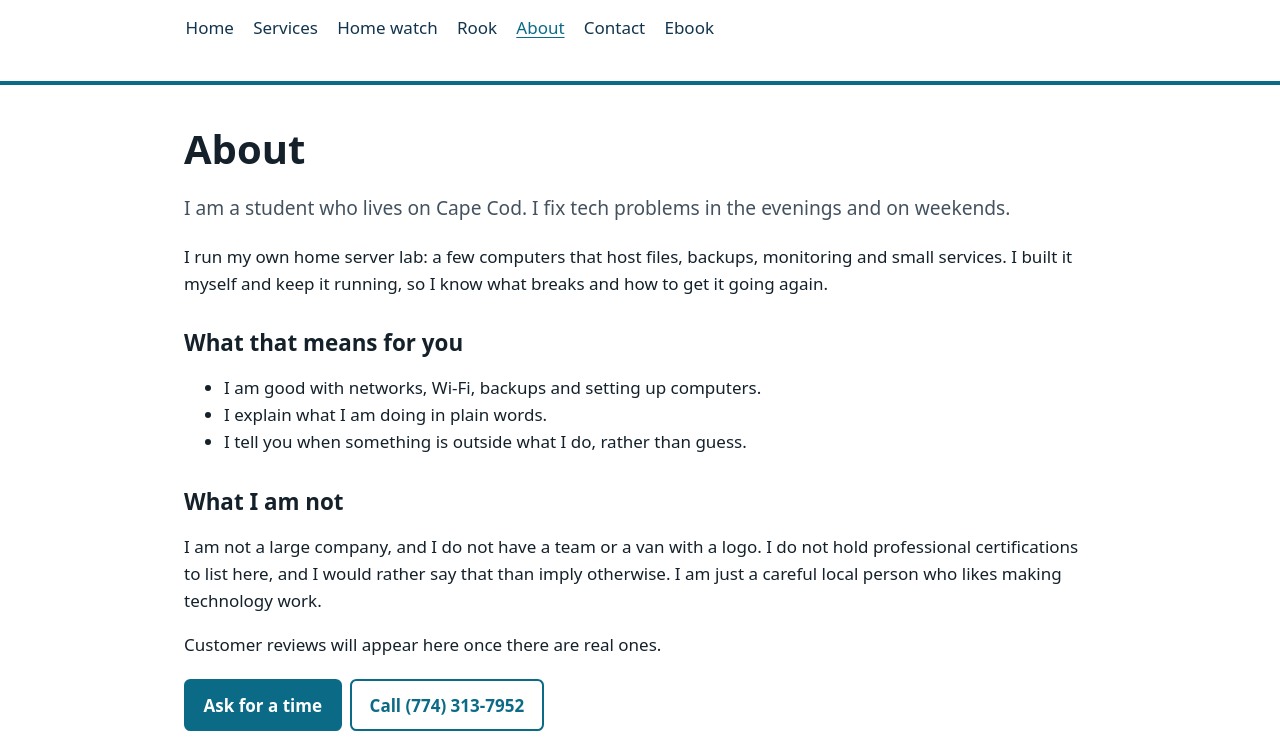
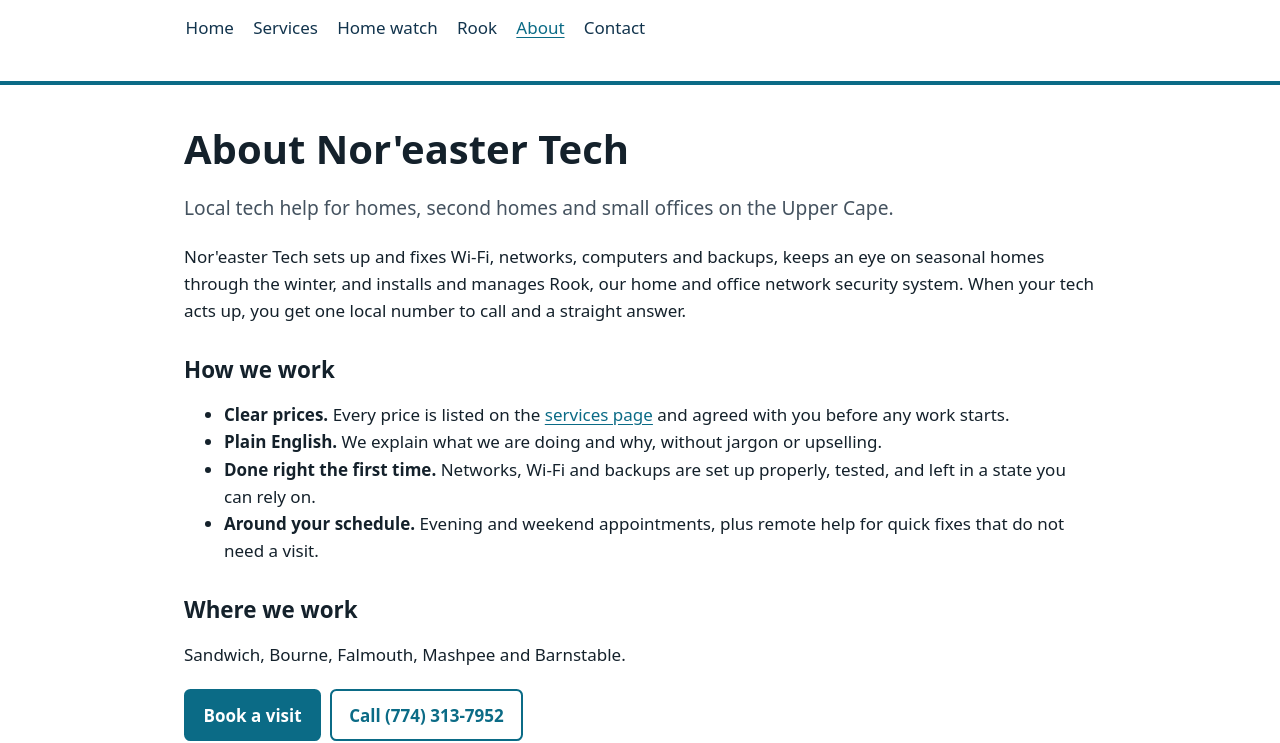
Before and after one commit to thelorax1775/noreastertech.com, a plain HTML site: page about.html in a window 1280 px wide. Shown: the part 77-820 px from the top of the page. Drawn offline with Linux system fonts and the light colour scheme.

Commit message:
About rewrite; Ebook out of the menu

```diff
--- a/about.html
+++ b/about.html
@@ -3,12 +3,12 @@
 <head>
 <meta charset="utf-8">
 <meta name="viewport" content="width=device-width, initial-scale=1">
-<title>About | Nor'easter Tech</title>
-<meta name="description" content="Nor'easter Tech is run by a local student on Cape Cod who builds and maintains a home server lab. Honest about what I do and do not do.">
+<title>About Nor'easter Tech</title>
+<meta name="description" content="Nor'easter Tech is local tech help for homes, second homes and small offices on the Upper Cape: Wi-Fi, networks, computers, backups, home watch and Rook network security.">
 <meta name="theme-color" content="#12344d">
 <link rel="canonical" href="https://noreastertech.com/about.html">
 <meta property="og:title" content="About | Nor'easter Tech">
-<meta property="og:description" content="Nor'easter Tech is run by a local student on Cape Cod who builds and maintains a home server lab. Honest about what I do and do not do.">
+<meta property="og:description" content="Nor'easter Tech is local tech help for homes, second homes and small offices on the Upper Cape: Wi-Fi, networks, computers, backups, home watch and Rook network security.">
 <meta property="og:type" content="website">
 <meta property="og:url" content="https://noreastertech.com/about.html">
 <meta name="twitter:card" content="summary">
@@ -21,25 +21,25 @@
 <div class="wrap bar">
 <a class="brand" href="index.html"><img src="logo.svg" alt="Nor'easter Tech" width="220" height="43"></a>
 <p class="tagline">Weathering your tech storms.</p>
-<nav aria-label="Main"><ul><li><a href="index.html">Home</a></li><li><a href="services.html">Services</a></li><li><a href="home-watch.html">Home watch</a></li><li><a href="rook.html">Rook</a></li><li><a href="about.html" aria-current="page">About</a></li><li><a href="contact.html">Contact</a></li><li><a href="book.html">Ebook</a></li></ul></nav>
+<nav aria-label="Main"><ul><li><a href="index.html">Home</a></li><li><a href="services.html">Services</a></li><li><a href="home-watch.html">Home watch</a></li><li><a href="rook.html">Rook</a></li><li><a href="about.html" aria-current="page">About</a></li><li><a href="contact.html">Contact</a></li></ul></nav>
 </div>
 </header>
 <main id="main" tabindex="-1">
 
 <section class="wrap">
-<h1>About</h1>
-<p class="lead">I am a student who lives on Cape Cod. I fix tech problems in the evenings and on weekends.</p>
-<p>I run my own home server lab: a few computers that host files, backups, monitoring and small services. I built it myself and keep it running, so I know what breaks and how to get it going again.</p>
-<h2>What that means for you</h2>
+<h1>About Nor'easter Tech</h1>
+<p class="lead">Local tech help for homes, second homes and small offices on the Upper Cape.</p>
+<p>Nor'easter Tech sets up and fixes Wi-Fi, networks, computers and backups, keeps an eye on seasonal homes through the winter, and installs and manages Rook, our home and office network security system. When your tech acts up, you get one local number to call and a straight answer.</p>
+<h2>How we work</h2>
 <ul>
-<li>I am good with networks, Wi-Fi, backups and setting up computers.</li>
-<li>I explain what I am doing in plain words.</li>
-<li>I tell you when something is outside what I do, rather than guess.</li>
+<li><strong>Clear prices.</strong> Every price is listed on the <a href="services.html">services page</a> and agreed with you before any work starts.</li>
+<li><strong>Plain English.</strong> We explain what we are doing and why, without jargon or upselling.</li>
+<li><strong>Done right the first time.</strong> Networks, Wi-Fi and backups are set up properly, tested, and left in a state you can rely on.</li>
+<li><strong>Around your schedule.</strong> Evening and weekend appointments, plus remote help for quick fixes that do not need a visit.</li>
 </ul>
-<h2>What I am not</h2>
-<p>I am not a large company, and I do not have a team or a van with a logo. I do not hold professional certifications to list here, and I would rather say that than imply otherwise. I am just a careful local person who likes making technology work.</p>
-<p>Customer reviews will appear here once there are real ones.</p>
-<p><a class="btn" href="contact.html">Ask for a time</a> <a class="btn alt" href="tel:+17743137952">Call (774) 313-7952</a></p>
+<h2>Where we work</h2>
+<p>Sandwich, Bourne, Falmouth, Mashpee and Barnstable.</p>
+<p><a class="btn" href="contact.html">Book a visit</a> <a class="btn alt" href="tel:+17743137952">Call (774) 313-7952</a></p>
 </section>
 </main>
 <footer class="site-footer">
```
Also changed, not shown: book.html (+1 -1 lines), contact.html (+1 -1 lines), home-watch.html (+1 -1 lines), index.html (+1 -1 lines), rook.html (+1 -1 lines), services.html (+1 -1 lines).
